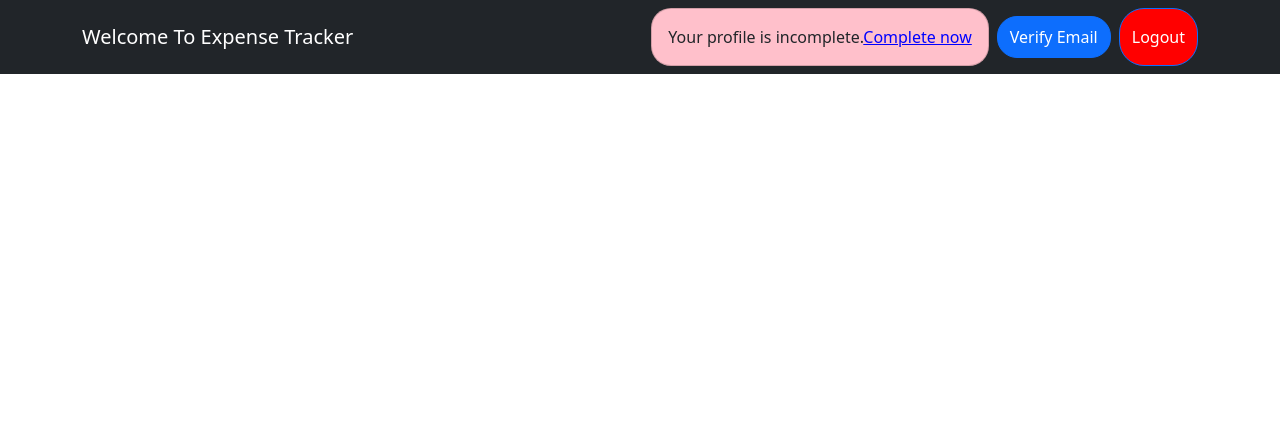
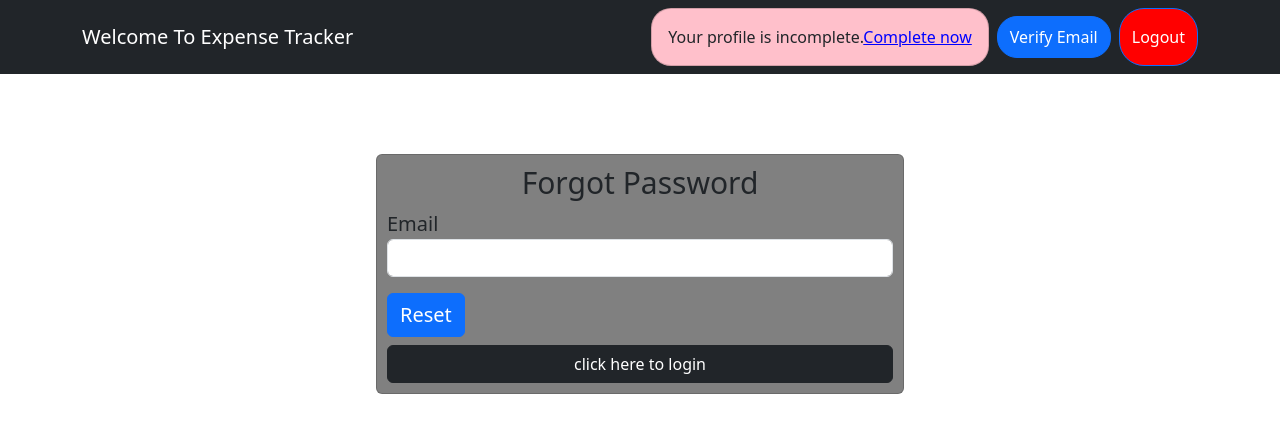
Before and after one commit to Naveen5676/Expense-Tracker-App, a React (Create React App) app: page /forgotpwd in a window 1280 px wide. Shown: the top 432 px of the page. Built offline with nearby package versions, Linux system fonts and the light colour scheme; the HTML template or start-up script is replaced by a standard one.

Commit message:
Forgot Password Workflow

```diff
--- a/src/App.js
+++ b/src/App.js
@@ -5,14 +5,14 @@ import { Route, Redirect, Switch } from "react-router-dom";
 import Header from "./Components/UI/Header";
 import Profilepage from "./Components/Pages/Profilepage";
 import Home from "./Components/Pages/Home";
-
+import Forgotpassword from "./Components/Pages/Forgotpassword";
 
 function App() {
   return (
     <Fragment>
-      <Header/>
+      <Header />
       <Switch>
-      <Route path="/" exact>
+        <Route path="/" exact>
           <Redirect to="/login" />
         </Route>
         <Route path="/login">
@@ -21,8 +21,11 @@ function App() {
         <Route path="/home">
           <Home />
         </Route>
-        <Route path='/profile'>
-          <Profilepage/>
+        <Route path="/profile">
+          <Profilepage />
+        </Route>
+        <Route path="/forgotpwd">
+          <Forgotpassword />
         </Route>
       </Switch>
     </Fragment>
--- /dev/null
+++ b/src/Components/Pages/Forgotpassword.js
@@ -0,0 +1,98 @@
+import React, { Fragment, useRef, useState } from "react";
+import "bootstrap/dist/css/bootstrap.min.css";
+import { Card, Container, Row, Col, Button } from "react-bootstrap";
+import { useHistory } from "react-router-dom/cjs/react-router-dom.min";
+
+const Forgotpassword = () => {
+  const [emailSent, setEmailSent] = useState(false);
+   const history= useHistory()
+  const enetredemail = useRef();
+
+  const ressetHandler = (e) => {
+    e.preventDefault();
+    const email = enetredemail.current.value;
+    fetch(
+      "https://identitytoolkit.googleapis.com/v1/accounts:sendOobCode?key=AIzaSyA20QgzIbGGBJE2GjAckzUje0TsQ023o2M",
+      {
+        method: "POST",
+        body: JSON.stringify({
+          requestType: "PASSWORD_RESET",
+          email: email,
+        }),
+        headers: {
+          "Content-Type": "application/json",
+        },
+      }
+    )
+      .then((res) => {
+        if (res.ok) {
+          setEmailSent(true);
+        }
+        if (!res.ok) {
+          throw new Error("error");
+        }
+      })
+      .catch((err) => {
+        console.log(err);
+      });
+  };
+
+  const onClickHandler = () => {
+    history.replace('/login')
+  };
+  return (
+    <Fragment>
+      <Container
+        style={{
+          height: "50vh",
+          display: "flex",
+          alignItems: "center",
+          justifyContent: "center",
+        }}
+      >
+        <Row>
+          <Col>
+            <Card
+              style={{
+                backgroundColor: "grey",
+                width: "33rem",
+                padding: "10px",
+              }}
+            >
+              {emailSent ? (
+                <h1 style={{ color: "white" }}>Reset link sent to your mail</h1>
+              ) : (
+                <div>
+                  <Card.Title style={{ textAlign: "center", fontSize: "30px" }}>
+                    Forgot Password
+                  </Card.Title>
+                  <form onSubmit={ressetHandler} style={{ fontSize: "20px" }}>
+                    <label>Email</label>
+                    <input
+                      type="email"
+                      className="form-control"
+                      ref={enetredemail}
+                      required
+                    ></input>
+                    <Button
+                      className="mt-3"
+                      type="submit"
+                      style={{ fontSize: "20px" }}
+                    >
+                      Reset
+                    </Button>
+                  </form>
+                </div>
+              )}
+              <Button onClick={onClickHandler} variant="dark" className="mt-2">
+                click here to login
+              </Button>
+            </Card>
+          </Col>
+        </Row>
+      </Container>
+    </Fragment>
+  );
+};
+
+export default Forgotpassword;
--- a/src/Components/Pages/Signuppage.js
+++ b/src/Components/Pages/Signuppage.js
@@ -1,6 +1,7 @@
 import Button from "react-bootstrap/Button";
 import React, { Fragment, useRef, useState } from "react";
 import { Container, Row, Col, Card } from "react-bootstrap";
+import { NavLink } from "react-router-dom";
 import "bootstrap/dist/css/bootstrap.min.css";
 import { useHistory } from "react-router-dom";
 
@@ -135,7 +136,17 @@ const Signuppage = () => {
                       {...(!isLogin ? { required: true } : { required: false })}
                     ></input>
                   )}
-
+                  {isLogin && (
+                    <div>
+                      <NavLink
+                        to="/forgotpwd"
+                        style={{ fontSize: "18px", color: "yellow" }}
+                        className="text-center"
+                      >
+                        Forgot Password?
+                      </NavLink>
+                    </div>
+                  )}
                   <Button type="submit" variant="primary" block>
                     {isLogin ? "Login" : "create Account"}
                   </Button>
```
